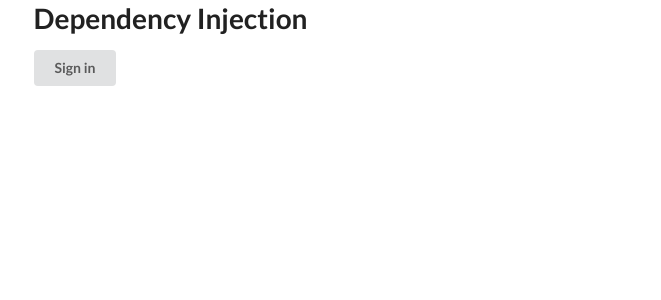
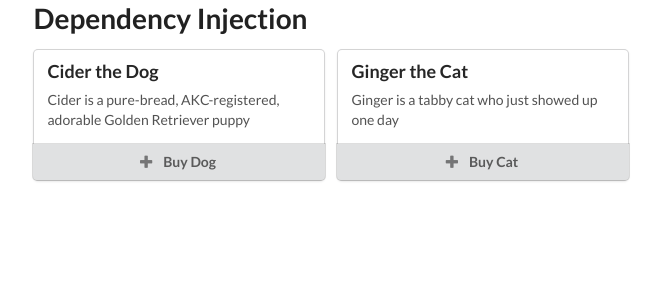
Before and after one commit to vblaskovics/dependency, an Angular app: page / in a window 1280 px wide. Shown: the top 300 px of the page, without its empty margins (43-704 px from the left). Built offline with nearby package versions, Linux system fonts and the light colour scheme.

Commit message:
Add AnalyticsService

```diff
--- /dev/null
+++ b/src/app/analytics-demo/analytics-demo.component.html
@@ -0,0 +1,30 @@
+<div class="ui cards">
+    <div class="card">
+      <div class="content">
+        <div class="header">Cider the Dog</div>
+        <div class="description">
+          Cider is a pure-bread, AKC-registered, adorable Golden Retriever puppy
+        </div>
+      </div>
+      <button
+        (click)="buyButtonPressed('dog')"
+        class="ui bottom attached button">
+        <i class="add icon"></i>
+        Buy Dog
+      </button>
+    </div>
+    <div class="card">
+      <div class="content">
+        <div class="header">Ginger the Cat</div>
+        <div class="description">
+          Ginger is a tabby cat who just showed up one day
+        </div>
+      </div>
+      <button
+        (click)="buyButtonPressed('cat')"
+        class="ui bottom attached button">
+        <i class="add icon"></i>
+        Buy Cat
+      </button>
+    </div>
+  </div>
--- /dev/null
+++ b/src/app/analytics-demo/analytics-demo.component.ts
@@ -0,0 +1,32 @@
+import { Component, OnInit } from '@angular/core';
+import { AnalyticsService } from '../services/analytics.service';
+
+@Component({
+  selector: 'app-analytics-demo',
+  templateUrl: './analytics-demo.component.html',
+  styleUrls: ['./analytics-demo.component.css']
+})
+export class AnalyticsDemoComponent implements OnInit {
+
+  constructor(private analytics: AnalyticsService) {
+    this.analytics.record({
+      eventName: 'constructor',
+      scope: 'AnalyticsDemoComponent'
+    })
+  }
+
+  ngOnInit(): void {
+    this.analytics.record({
+      eventName: 'onInit',
+      scope: 'AnalyticsDemoComponent'
+    })
+  }
+
+  buyButtonPressed(product: string) {
+    this.analytics.record({
+      eventName: 'buyButtonPressed',
+      scope: product
+    });
+  }
+
+}
--- /dev/null
+++ b/src/app/analytics-demo/analytics-demo.interface.ts
@@ -0,0 +1,8 @@
+export interface Metric {
+    eventName: string;
+    scope: string;
+}
+
+export interface AnalyticsImplementation {
+    recordEvent(metric:Metric): void;
+}
--- /dev/null
+++ b/src/app/analytics-demo/analytics-demo.module.ts
@@ -0,0 +1,23 @@
+import { NgModule } from '@angular/core';
+import {CommonModule } from '@angular/common';
+import { AnalyticsService } from '../services/analytics.service';
+import { AnalyticsImplementation, Metric } from './analytics-demo.interface';
+
+
+@NgModule({
+    imports: [
+        CommonModule
+    ],
+    providers: [
+        {provide: AnalyticsService, useFactory() {
+            const loggingImplementation: AnalyticsImplementation = {
+                recordEvent: (metric:Metric): void => {
+                    console.log('The metric is:', metric);
+                }
+            }
+            return new AnalyticsService(loggingImplementation);
+        }}
+    ],
+    declarations: []
+})
+export class AnalyticsDemoModule {}
--- a/src/app/app.component.html
+++ b/src/app/app.component.html
@@ -1,3 +1,4 @@
 <h1>Dependency Injection</h1>
 
-<app-user-demo></app-user-demo>
+<!-- <app-user-demo></app-user-demo> -->
+<app-analytics-demo></app-analytics-demo>
--- /dev/null
+++ b/src/app/services/analytics.service.ts
@@ -0,0 +1,14 @@
+import { Injectable } from '@angular/core';
+import {
+    Metric,
+    AnalyticsImplementation
+} from '../analytics-demo/analytics-demo.interface';
+
+@Injectable()
+export class AnalyticsService {
+    constructor(private implementation: AnalyticsImplementation) {}
+
+    record(metric: Metric):void {
+        this.implementation.recordEvent(metric);
+    }
+}
```
Also changed, not shown: src/app/app.module.ts (+8 -3 lines), src/app/analytics-demo/analytics-demo.component.css (added), 1 other file (tests, documents, lock files or other folders).
